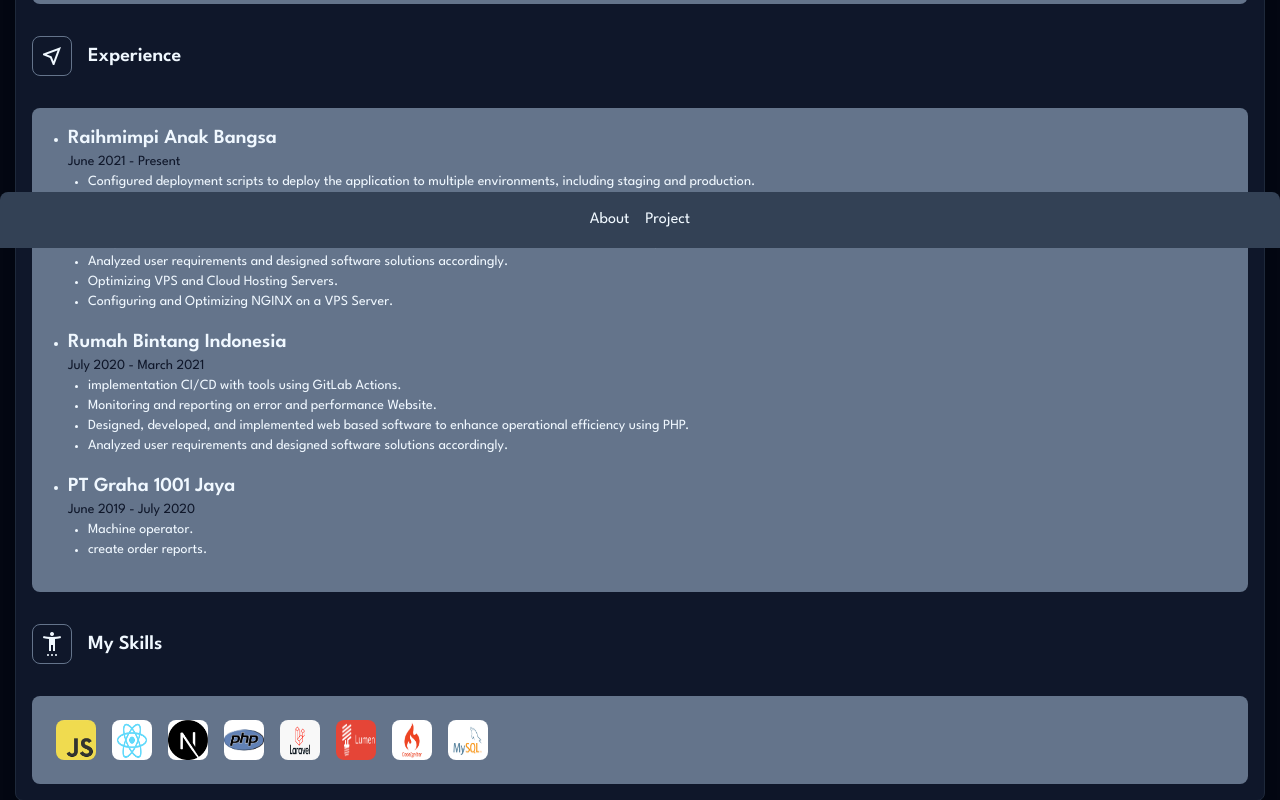
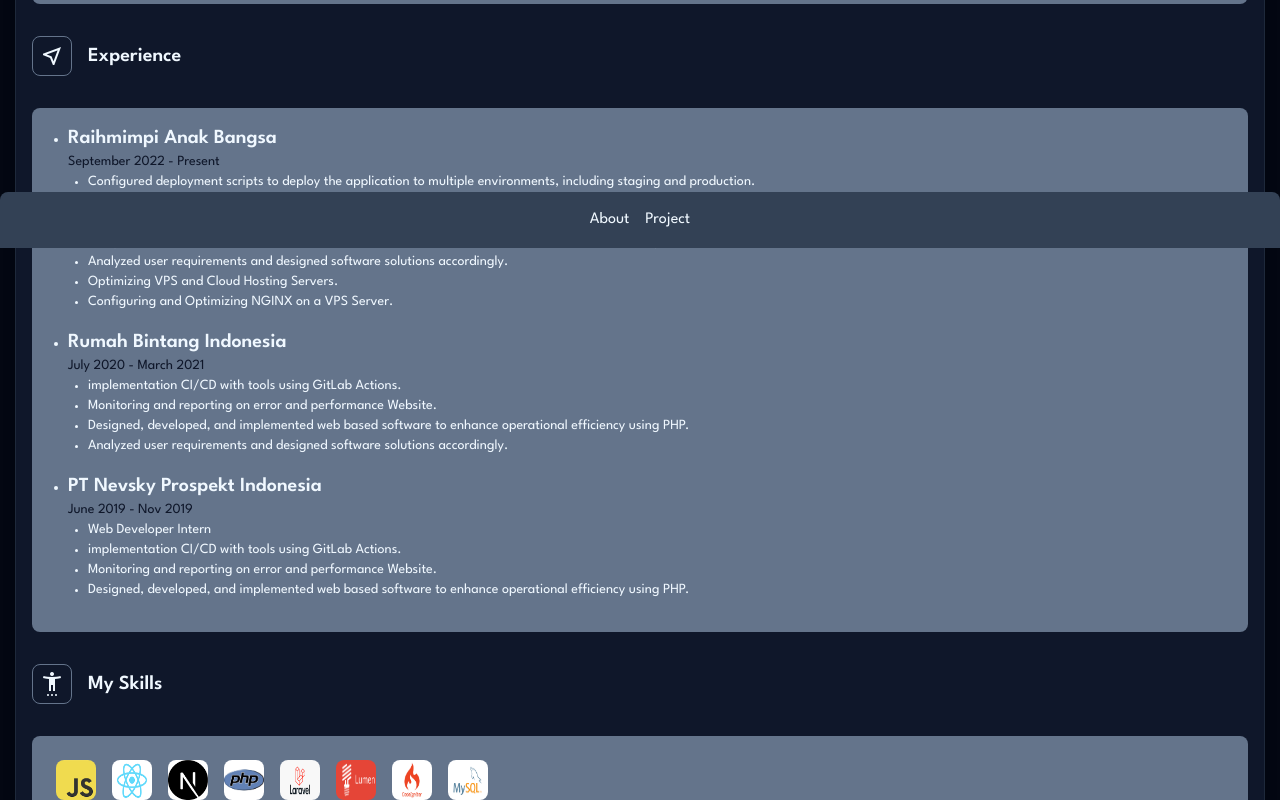
Before and after one commit to ridwanherdiansah/ridwanherdiansah.github.io, a plain HTML site: page index.html in a window 1280 px wide. Shown: the part 552-1352 px from the top of the page. Drawn offline with nearby package versions, Linux system fonts and the light colour scheme.

Commit message:
experiensi

```diff
--- a/index.html
+++ b/index.html
@@ -142,7 +142,7 @@
                     <li class="mb-4">
                       <div class="flex flex-col">
                         <h1 class="text-xl font-semibold">Raihmimpi Anak Bangsa</h1>
-                        <h2 class="text-sm text-slate-900">June 2021 - Present</h2>
+                        <h2 class="text-sm text-slate-900">September 2022 - Present</h2>
                         <label class="text-sm">
                           <ul class="list-disc pl-5">
                             <li>Configured deployment scripts to deploy the application to multiple environments, including staging and production.</li>
@@ -172,12 +172,14 @@
                     </li>
                     <li class="mb-4">
                       <div class="flex flex-col">
-                        <h1 class="text-xl font-semibold">PT Graha 1001 Jaya</h1>
-                        <h2 class="text-sm text-slate-900">June 2019 - July 2020</h2>
+                        <h1 class="text-xl font-semibold">PT Nevsky Prospekt Indonesia</h1>
+                        <h2 class="text-sm text-slate-900">June 2019 - Nov 2019</h2>
                         <label class="text-sm">
                           <ul class="list-disc pl-5">
-                            <li>Machine operator.</li>
-                            <li>create order reports.</li>
+                            <li>Web Developer Intern</li>
+                            <li>implementation CI/CD with tools using GitLab Actions.</li>
+                            <li>Monitoring and reporting on error and performance Website.</li>
+                            <li>Designed, developed, and implemented web based software to enhance operational efficiency using PHP.</li>
                           </ul>
                         </label>
                       </div>
```
